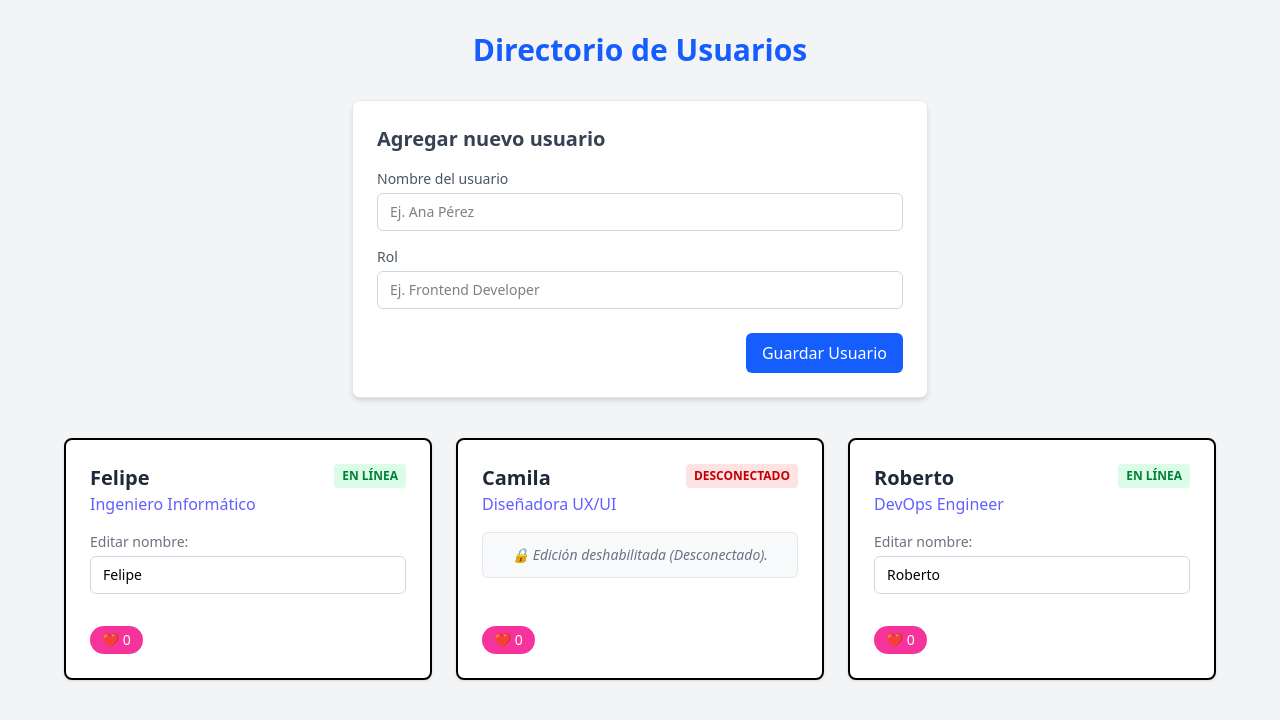
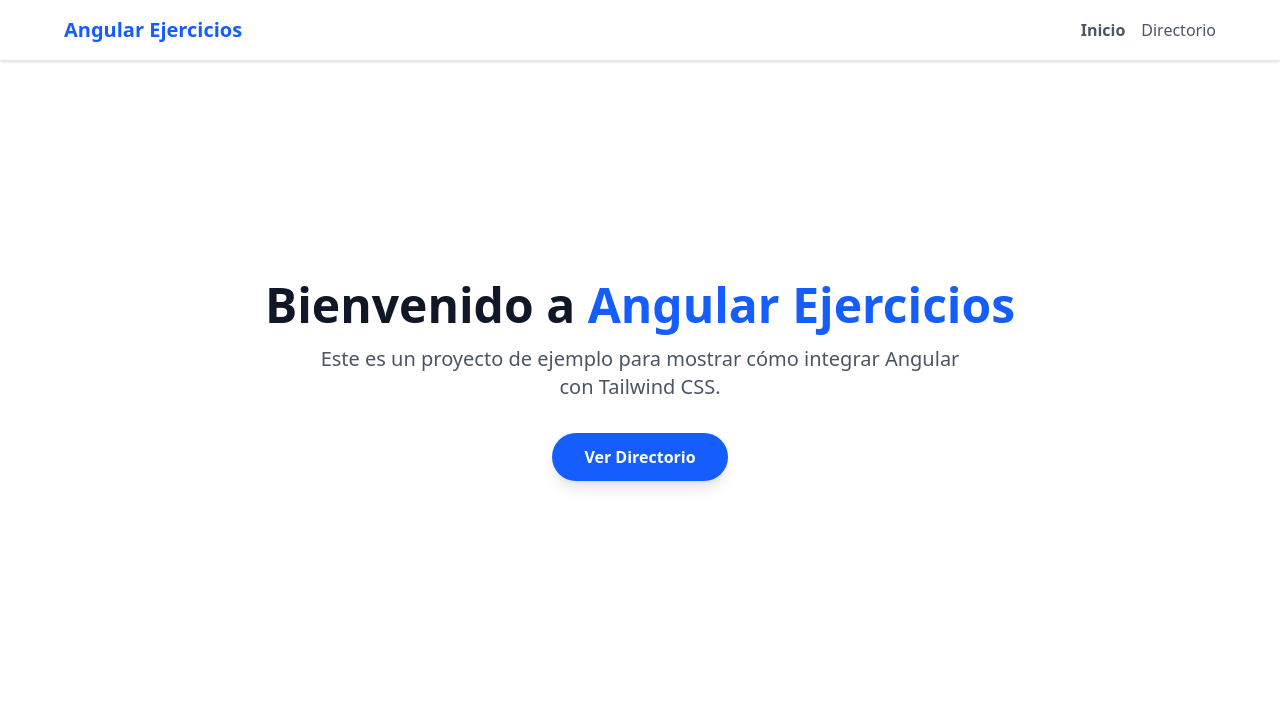
Before and after one commit to Felipesd18/angular-ejercicios, an Angular app: page / in a window 1280 px wide. Shown: the top 720 px of the page. Built offline with nearby package versions, Linux system fonts and the light colour scheme.

Commit message:
ADD: manejo hacia diferentes paginas
Se tiene que agregar estas nuevas paginas en app.routes e indicar el archivo que las llama

```diff
--- a/src/app/app.html
+++ b/src/app/app.html
@@ -1,54 +1,27 @@
-<main class="min-h-screen bg-gray-100 p-8">
-  <h1 class="text-3xl font-bold text-center text-blue-600 mb-8">Directorio de Usuarios</h1>
+<nav class="bg-white shadow-sm border-b border-gray-200 p-4">
+  <div class="max-w-6xl mx-auto flex justify-between items-center">
+    <span class="font-bold text-xl text-blue-600">Angular Ejercicios</span>
 
-  <div class="max-w-xl mx-auto bg-white p-6 rounded-lg shadow-md border border-gray-200 mb-10">
-    <h2 class="text-xl font-semibold mb-4 text-gray-700">Agregar nuevo usuario</h2>
+    <div class="flex gap-4">
+      <a
+        routerLink="/"
+        routerLinkActive="text-blue-600 font-bold"
+        [routerLinkActiveOptions]="{ exact: true }"
+        class="text-gray-600 hover:text-blue-500 transition-colors"
+      >
+        Inicio
+      </a>
+      <a
+        routerLink="/users"
+        routerLinkActive="text-blue-600 font-bold"
+        class="text-gray-600 hover:text-blue-500 transition-colors"
+      >
+        Directorio
+      </a>
+    </div>
+  </div>
+</nav>
 
-    <form (ngSubmit)="saveUser()" class="flex flex-col gap-4">
-      <div>
-        <label class="block text-sm text-gray-600 mb-1">Nombre del usuario</label>
-        <input
-          type="text"
-          name="userName"
-          [(ngModel)]="newUserName"
-          class="w-full border border-gray-300 rounded-md px-3 py-2 text-sm focus:outline-none focus:ring-2 focus:ring-blue-500"
-          placeholder="Ej. Ana Pérez"
-          required
-        />
-      </div>
-
-      <div>
-        <label class="block text-sm text-gray-600 mb-1">Rol</label>
-        <input
-          type="text"
-          name="userRole"
-          [(ngModel)]="newUserRole"
-          class="w-full border border-gray-300 rounded-md px-3 py-2 text-sm focus:outline-none focus:ring-2 focus:ring-blue-500"
-          placeholder="Ej. Frontend Developer"
-          required
-        />
-      </div>
-
-      <button
-        type="submit"
-        class="mt-2 bg-blue-600 hover:bg-blue-700 text-white font-medium py-2 px-4 rounded-md transition-colors self-end"
-      >
-        Guardar Usuario
-      </button>
-    </form>
-  </div>
-
-  <div class="grid grid-cols-1 md:grid-cols-2 lg:grid-cols-3 gap-6 max-w-6xl mx-auto">
-    @for (user of users(); track user.id) {
-      <app-user-card
-        [(userName)]="user.name"
-        [role]="user.role"
-        [isActive]="user.active"
-      ></app-user-card>
-    } @empty {
-      <p class="text-gray-500 col-span-full text-center">No hay usuarios en el sistema.</p>
-    }
-  </div>
+<main>
+  <router-outlet></router-outlet>
 </main>
-
-<router-outlet></router-outlet>
--- a/src/app/app.routes.ts
+++ b/src/app/app.routes.ts
@@ -1,3 +1,20 @@
 import { Routes } from '@angular/router';
+import { Home } from './pages/home/home';
+import { UserDirectory } from './pages/user-directory/user-directory';
 
-export const routes: Routes = [];
+export const routes: Routes = [
+  {
+    path: '',
+    component: Home,
+    title: 'Inicio - Angular Ejercicios',
+  },
+  {
+    path: 'users',
+    component: UserDirectory,
+    title: 'Directorio de Usuarios',
+  },
+  {
+    path: '**',
+    redirectTo: '',
+  },
+];
--- a/src/app/app.ts
+++ b/src/app/app.ts
@@ -1,31 +1,12 @@
-import { Component, signal, inject } from '@angular/core';
-import { RouterOutlet } from '@angular/router';
-import { FormsModule } from '@angular/forms';
-import { UserCardComponent } from './components/user-card/user-card';
-import { User } from './services/user';
+import { Component, signal } from '@angular/core';
+import { RouterOutlet, RouterLink, RouterLinkActive } from '@angular/router';
 
 @Component({
   selector: 'app-root',
-  imports: [RouterOutlet, UserCardComponent, FormsModule],
+  imports: [RouterOutlet, RouterLink, RouterLinkActive],
   templateUrl: './app.html',
   styleUrl: './app.css',
 })
 export class App {
   protected readonly title = signal('angular-ejercicios');
-
-  private userService = inject(User);
-
-  users = this.userService.users;
-
-  newUserName = signal('');
-  newUserRole = signal('');
-
-  saveUser() {
-    if (this.newUserName().trim() && this.newUserRole().trim()) {
-      this.userService.addUser(this.newUserName(), this.newUserRole());
-
-      this.newUserName.set('');
-      this.newUserRole.set('');
-    }
-  }
 }
--- /dev/null
+++ b/src/app/pages/home/home.html
@@ -0,0 +1,14 @@
+<div class="min-h-[80vh] flex flex-col items-center justify-center text-center p-6">
+  <h1 class="text-5xl font-extrabold text-gray-900 mb-4">
+    Bienvenido a <span class="text-blue-600">Angular Ejercicios</span>
+  </h1>
+  <p class="text-xl text-gray-600 max-w-2xl mb-8">
+    Este es un proyecto de ejemplo para mostrar cómo integrar Angular con Tailwind CSS.
+  </p>
+  <button
+    routerLink="/users"
+    class="bg-blue-600 text-white px-8 py-3 rounded-full font-bold shadow-lg hover:bg-blue-700 transition-all"
+  >
+    Ver Directorio
+  </button>
+</div>
--- /dev/null
+++ b/src/app/pages/home/home.ts
@@ -0,0 +1,10 @@
+import { Component } from '@angular/core';
+import { RouterLink } from '@angular/router';
+
+@Component({
+  selector: 'app-home',
+  imports: [RouterLink],
+  templateUrl: './home.html',
+  styleUrl: './home.css',
+})
+export class Home {}
--- /dev/null
+++ b/src/app/pages/user-directory/user-directory.html
@@ -0,0 +1,52 @@
+<main class="min-h-screen bg-gray-100 p-8">
+  <h1 class="text-3xl font-bold text-center text-blue-600 mb-8">Directorio de Usuarios</h1>
+
+  <div class="max-w-xl mx-auto bg-white p-6 rounded-lg shadow-md border border-gray-200 mb-10">
+    <h2 class="text-xl font-semibold mb-4 text-gray-700">Agregar nuevo usuario</h2>
+
+    <form (ngSubmit)="saveUser()" class="flex flex-col gap-4">
+      <div>
+        <label class="block text-sm text-gray-600 mb-1">Nombre del usuario</label>
+        <input
+          type="text"
+          name="userName"
+          [(ngModel)]="newUserName"
+          class="w-full border border-gray-300 rounded-md px-3 py-2 text-sm focus:outline-none focus:ring-2 focus:ring-blue-500"
+          placeholder="Ej. Ana Pérez"
+          required
+        />
+      </div>
+
+      <div>
+        <label class="block text-sm text-gray-600 mb-1">Rol</label>
+        <input
+          type="text"
+          name="userRole"
+          [(ngModel)]="newUserRole"
+          class="w-full border border-gray-300 rounded-md px-3 py-2 text-sm focus:outline-none focus:ring-2 focus:ring-blue-500"
+          placeholder="Ej. Frontend Developer"
+          required
+        />
+      </div>
+
+      <button
+        type="submit"
+        class="mt-2 bg-blue-600 hover:bg-blue-700 text-white font-medium py-2 px-4 rounded-md transition-colors self-end"
+      >
+        Guardar Usuario
+      </button>
+    </form>
+  </div>
+
+  <div class="grid grid-cols-1 md:grid-cols-2 lg:grid-cols-3 gap-6 max-w-6xl mx-auto">
+    @for (user of users(); track user.id) {
+      <app-user-card
+        [(userName)]="user.name"
+        [role]="user.role"
+        [isActive]="user.active"
+      ></app-user-card>
+    } @empty {
+      <p class="text-gray-500 col-span-full text-center">No hay usuarios en el sistema.</p>
+    }
+  </div>
+</main>
--- /dev/null
+++ b/src/app/pages/user-directory/user-directory.ts
@@ -0,0 +1,28 @@
+import { Component, signal, inject } from '@angular/core';
+import { FormsModule } from '@angular/forms';
+import { UserCardComponent } from '../../components/user-card/user-card';
+import { User } from '../../services/user';
+
+@Component({
+  selector: 'app-user-directory',
+  imports: [FormsModule, UserCardComponent],
+  templateUrl: './user-directory.html',
+  styleUrl: './user-directory.css',
+})
+export class UserDirectory {
+  private userService = inject(User);
+
+  users = this.userService.users;
+
+  newUserName = signal('');
+  newUserRole = signal('');
+
+  saveUser() {
+    if (this.newUserName().trim() && this.newUserRole().trim()) {
+      this.userService.addUser(this.newUserName(), this.newUserRole());
+
+      this.newUserName.set('');
+      this.newUserRole.set('');
+    }
+  }
+}
```
Also changed, not shown: src/app/pages/home/home.css (added), src/app/pages/user-directory/user-directory.css (added), 2 other files (tests, documents, lock files or other folders).
